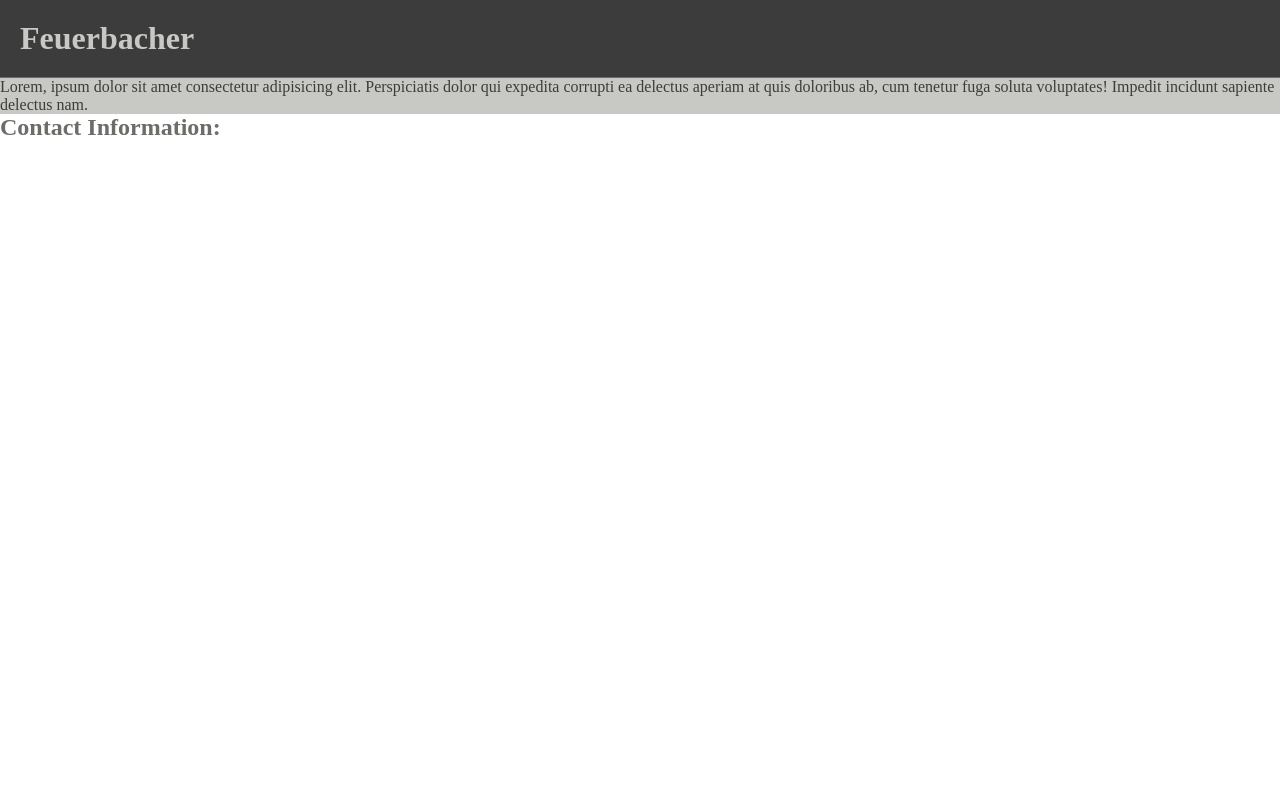
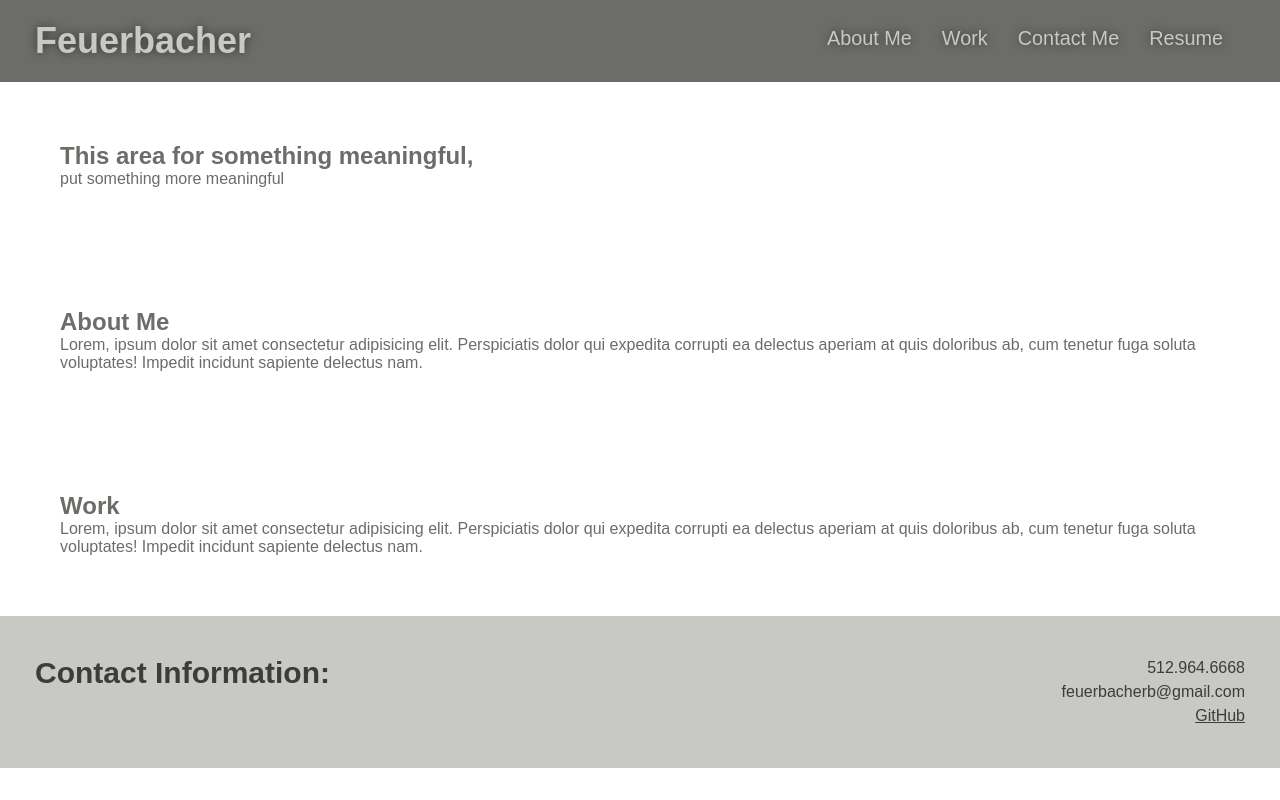
Before and after one commit to feuerbacherb/feuerbacherb.github.io, a plain HTML site: page index.html in a window 1280 px wide. Drawn offline with Linux system fonts and the light colour scheme.

Commit message:
started formatting and filling in header and footer nav

```diff
--- a/assets/css/style.css
+++ b/assets/css/style.css
@@ -10,21 +10,102 @@
    --tertiary-color: #6C6D68;
 }
 
+body {
+   color: var(--tertiary-color);
+   font-family: Arial, Helvetica, sans-serif
+}
+
+/*  Start Header  */
 header {
-   background-color: var(--secondary-color);
-   border-bottom: 1px solid var(--tertiary-color);
-   padding: 20px;
+   padding: 20px 35px;
+   background-color: var(--tertiary-color);
+   display: flex;
+   justify-content: space-between;
+   flex-wrap: wrap;
+   position: -webkit-sticky;
+   position: sticky;
+   top: 0;
+   /* background-image: url("../images/hero-bg.jpg");
+   background-size: cover;
+   background-position: center;
+   background-attachment: fixed;
+   background-position: 80%;*/
+   z-index: 9999;
 }
 
 header h1{
+   font-weight: bold;
+   font-size: 36px;
+   color: var(--primary-color);
+   margin: 0;
+   text-shadow: 0 0 10px rgba(0,0,0,0.5);
+}
+
+header a {
+   text-decoration: none;
    color: var(--primary-color);
 }
 
-section {
+header nav {
+   margin: 7px;
+}
+
+header nav ul {
+   display: flex;
+   flex-wrap: wrap;
+   justify-content: space-between;
+   align-items: center;
+   list-style: none;
+}
+
+header nav ul li a {
+   padding: 10px 15px;
+   font-weight: lighter;
+   font-size: 1.55vw;
+   text-shadow: 0 0 10px rgba(0,0,0,0.5);
+}
+
+header nav ul li a:hover {
+   background: var(--primary-color);
+   color: var(--secondary-color);
+   border-radius: 15px;
+   text-shadow: none;
+}
+
+/*  End Header */
+
+/*  Start Footer Section */
+footer {
    background-color: var(--primary-color);
+   width: 100%;
+   padding: 40px 35px;
+   display: flex;
+   justify-content: space-between;
+   flex-wrap: wrap;
+}
+
+footer h2 {
+   color: var(--secondary-color);
+   font-size: 30px;
+   margin: 0;
+}
+
+footer div {
+   line-height: 1.5;
+   text-align: right;
+}
+
+footer a {
    color: var(--secondary-color);
 }
 
-footer {
-   color: var(--tertiary-color);
+footer p {
+   color: var(--secondary-color);
 }
+
+/*  End Footer Section */
+
+
+section {
+   padding: 60px;
+}
--- a/index.html
+++ b/index.html
@@ -8,11 +8,49 @@
 </head>
 
 <body>
+   <!-- navigation -->
    <header>
-      <h1>Feuerbacher</h1>
+      <h1>
+         <a href="javascript:history.go(0)">Feuerbacher</a>
+      </h1>
+      <nav>
+            <!-- Unordered list element -->
+            <ul>
+               <li>
+                  <a href="#about-me">About Me</a>
+               </li>
+               <li>
+                  <a href="#work">Work</a>
+               </li>
+               <li>
+                  <a href="#contact-me">Contact Me</a>
+               </li>
+               <li>
+                  <a href="#resume">Resume</a>
+               </li>
+            </ul>
+      </nav>
    </header>
 
-   <section>
+   <!-- hero/jumbotron -->
+   <section class="hero">
+      <div class="hero-psa">
+         <h2>This area for something meaningful,</h2>
+         <p>
+            put something more meaningful
+         </p>
+      </div>
+   </section>
+
+   <section id="about-me">
+      <h2>About Me</h2>
+      <div>
+         Lorem, ipsum dolor sit amet consectetur adipisicing elit. Perspiciatis dolor qui expedita corrupti ea delectus aperiam at quis doloribus ab, cum tenetur fuga soluta voluptates! Impedit incidunt sapiente delectus nam.
+      </div>
+   </section>
+
+   <section id="work">
+      <h2>Work</h2>
       <div>
          Lorem, ipsum dolor sit amet consectetur adipisicing elit. Perspiciatis dolor qui expedita corrupti ea delectus aperiam at quis doloribus ab, cum tenetur fuga soluta voluptates! Impedit incidunt sapiente delectus nam.
       </div>
@@ -20,6 +58,11 @@
 
    <footer>
       <h2>Contact Information:</h2>
+      <div>
+         <p>512.964.6668</p>
+         <p>feuerbacherb@gmail.com</p>
+         <a href="feuerbacherb.github.io">GitHub</a>
+      </div>
    </footer>
 </body>
 </html>
```
Also changed, not shown: 1 other file.
